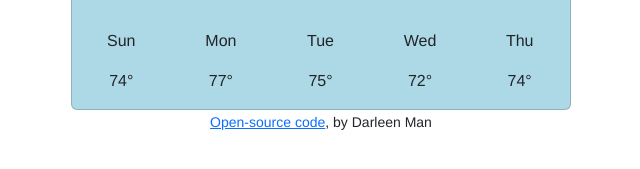
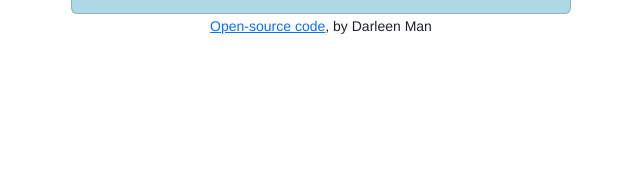
Before and after one commit to darleeenman/weather-app, a plain HTML site: page index.html in a window 1280 px wide. Shown: the part 359-528 px from the top of the page, without its empty margins (319-959 px from the left). Drawn offline with nearby package versions, Linux system fonts and the light colour scheme.

Commit message:
comment out forecast
temporarily

```diff
--- a/index.html
+++ b/index.html
@@ -147,10 +147,10 @@ li {
           </div>
         </div>
       </div>
-      <div class="card-body p-0">
+      <!-- <div class="card-body p-0">
         <div class="d-flex justify-content-around">
 
-          <!-- sunday -->
+          sunday
           <div class="weekly-weather-item">
             <p class="mb-01">
               Sun
@@ -161,7 +161,7 @@ li {
             </p>
           </div>
 
-          <!-- monday -->
+          monday
           <div class="weekly-weather-item">
             <p class="mb-01">
               Mon
@@ -172,7 +172,7 @@ li {
             </p>
           </div>
 
-          <!-- tuesday -->
+          tuesday
           <div class="weekly-weather-item">
             <p class="mb-01">
               Tue
@@ -183,7 +183,7 @@ li {
             </p>
           </div>
 
-          <!-- wednesday -->
+          wednesday
           <div class="weekly-weather-item">
             <p class="mb-01">
               Wed
@@ -194,15 +194,15 @@ li {
           </p>
         </div>
 
-        <!-- thursday -->
-        <div class="weekly-weather-item">
+        thursday -->
+        <!-- <div class="weekly-weather-item">
           <p class="mb-01">
             Thu
           </p>
 
         <p class="mb-0">
           74&deg;
-        </p>
+        </p> -->
       </div>
     </div>
   </div>
```
